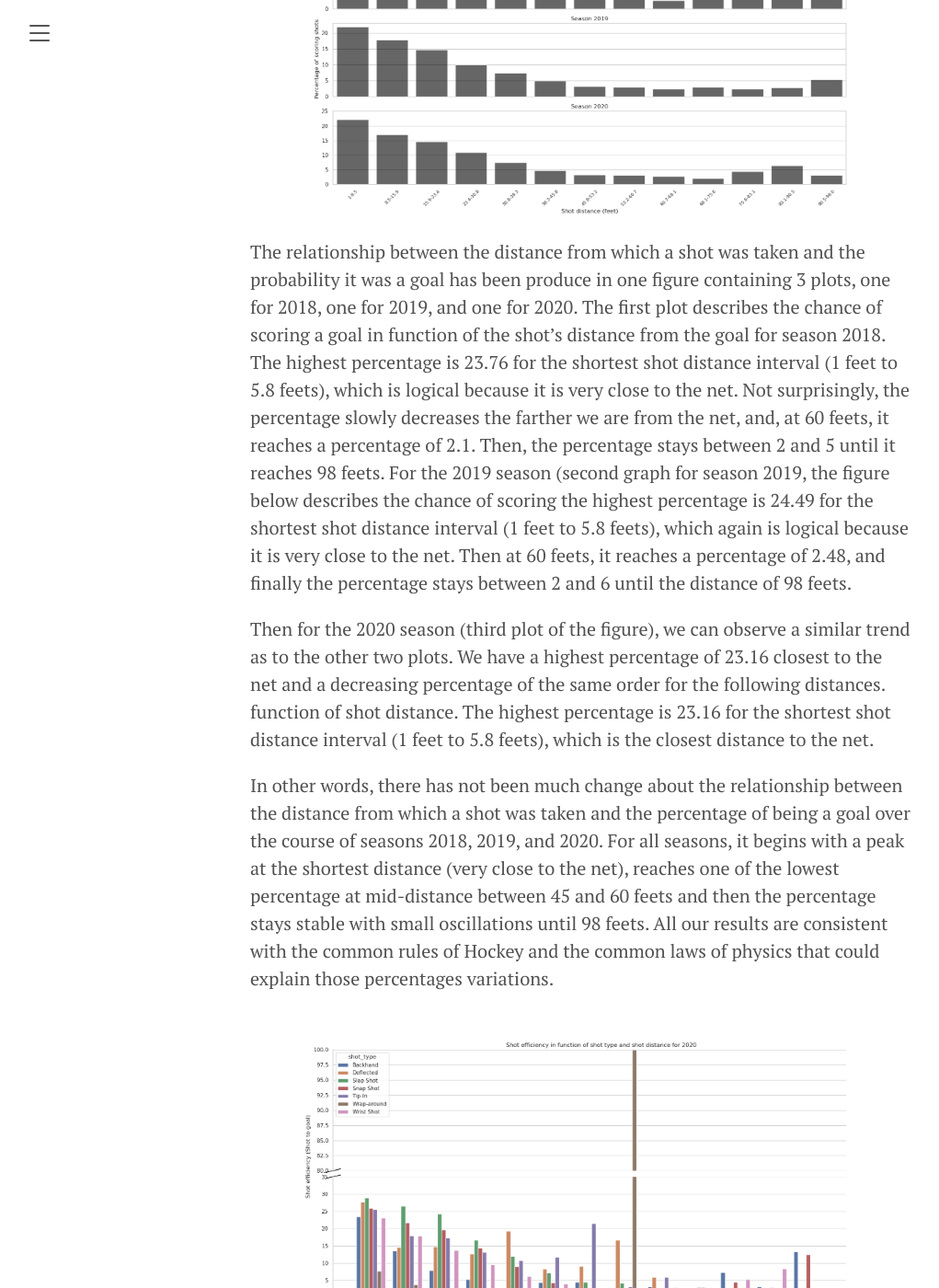
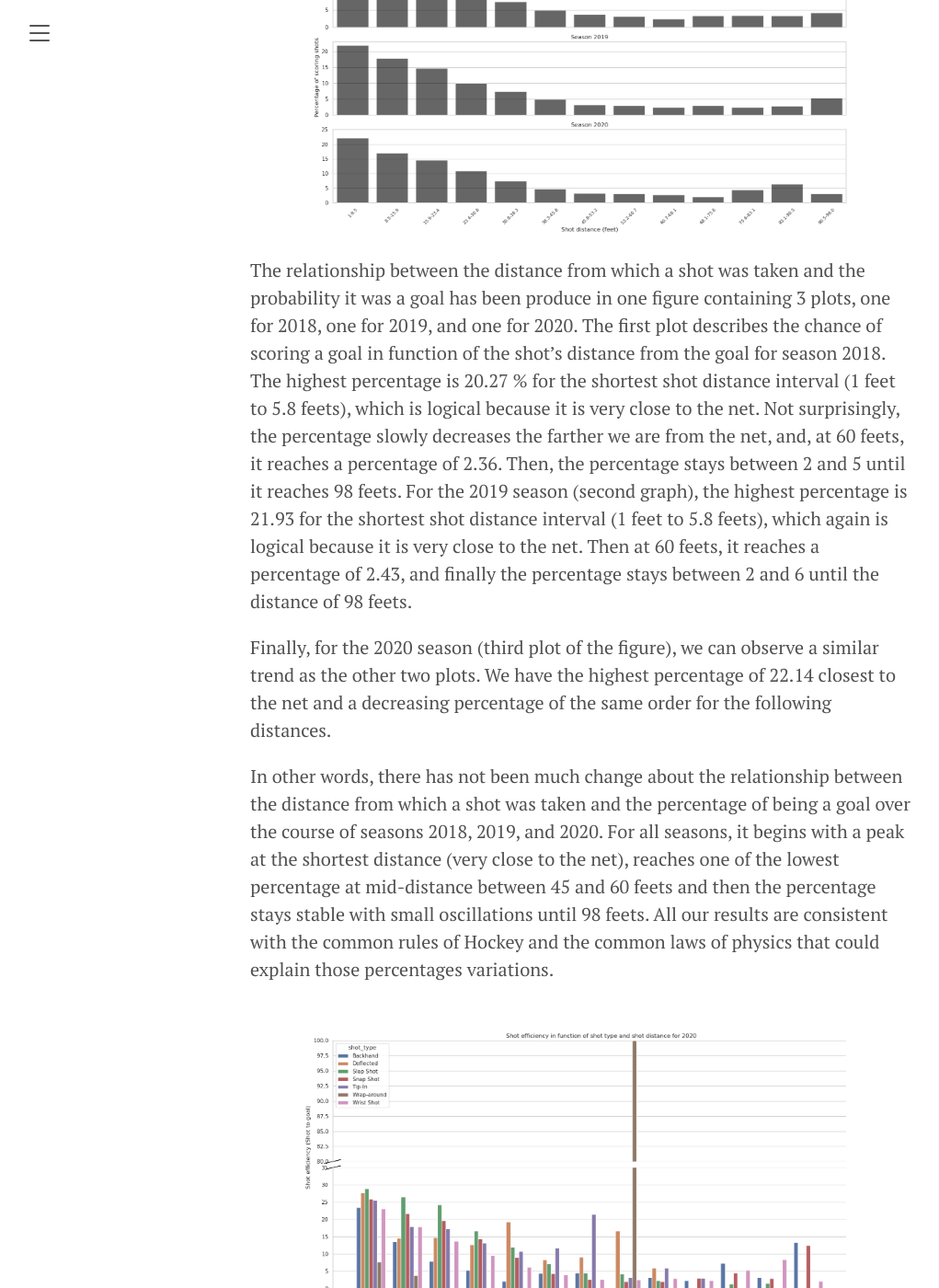
Before and after one commit to jaihon1/IFT6758-Project, a Jekyll site: the page built from blog/_posts/2021-09-28-milestone-1.md, in a window 1280 px wide and 1400 px high, scrolled down 12115 px. Shown: the whole window at 92% size, without its empty margins (8-1029 px from the left). Built offline with Jekyll 4.4.1, drawn with Linux system fonts in a browser that asks for light colours; some of the changed text lies outside the part shown.

Commit message:
Changed the % in the blog

```diff
--- a/blog/_posts/2021-09-28-milestone-1.md
+++ b/blog/_posts/2021-09-28-milestone-1.md
@@ -182,8 +182,9 @@
 
 ## Simple Visualization
 For our analysis, we have chosen the season 2016. The most dangerous type of shot in the 2016 Season is the
-deflected type with a Percentage of scoring shots of 19.8 % followed by the Tip-In with
-17.9 %.
+deflected type with a Percentage of scoring shots of 16.5 % followed by the Tip-In with
+15.2%.
+
 ![img_2.png](/public/img_2.png)
 
 As for the most common type of shot in the season 2016, it is the Wrist Shot with a total of 38 056 shots
@@ -196,21 +197,17 @@
 has been produce in one figure containing 3 plots, one for 2018, one for 2019,
 and one for 2020.
 The first plot describes the chance of scoring a goal in function of the shot's
-distance from the goal for season 2018.  The highest percentage is 23.76 for the shortest shot distance
+distance from the goal for season 2018.  The highest percentage is 20.27 % for the shortest shot distance
 interval (1 feet to 5.8 feets), which is logical because it is very close to the net.
 Not surprisingly, the percentage slowly decreases the farther we are from the net, and, at 60 feets,
-it reaches a percentage of 2.1. Then, the percentage stays between 2 and 5 until it reaches
+it reaches a percentage of 2.36. Then, the percentage stays between 2 and 5 until it reaches
 98 feets.
-For the 2019 season (second graph for season 2019, the figure below describes the chance of scoring
-the highest percentage is 24.49 for the shortest shot distance
+For the 2019 season (second graph), the highest percentage is 21.93 for the shortest shot distance
 interval (1 feet to 5.8 feets), which again is logical because it is very close to the net.
-Then at 60 feets, it reaches a percentage of 2.48, and finally the percentage stays between 2 and 6
+Then at 60 feets, it reaches a percentage of 2.43, and finally the percentage stays between 2 and 6
 until the distance of 98 feets.
 
-Then for the 2020 season (third plot of the figure), we can observe a similar trend as to the other two plots. We have a highest percentage of 23.16 closest to the net and a decreasing percentage of the same order for the following distances.
-function of shot distance. The highest percentage is 23.16 for the shortest shot distance
-interval (1 feet to 5.8 feets), which is the closest distance to the net.
-
+Finally, for the 2020 season (third plot of the figure), we can observe a similar trend as the other two plots. We have the highest percentage of 22.14 closest to the net and a decreasing percentage of the same order for the following distances.
 
 In other words, there has not been much change about the relationship between the distance from which a shot was taken and the percentage of being a goal over the course of seasons 2018, 2019, and 2020.
 For all seasons, it begins with a peak at the shortest distance (very close to the net), reaches one of the
```
Also changed, not shown: other parts of blog/_posts/2021-09-28-milestone-1.md (+4 -4 lines).
